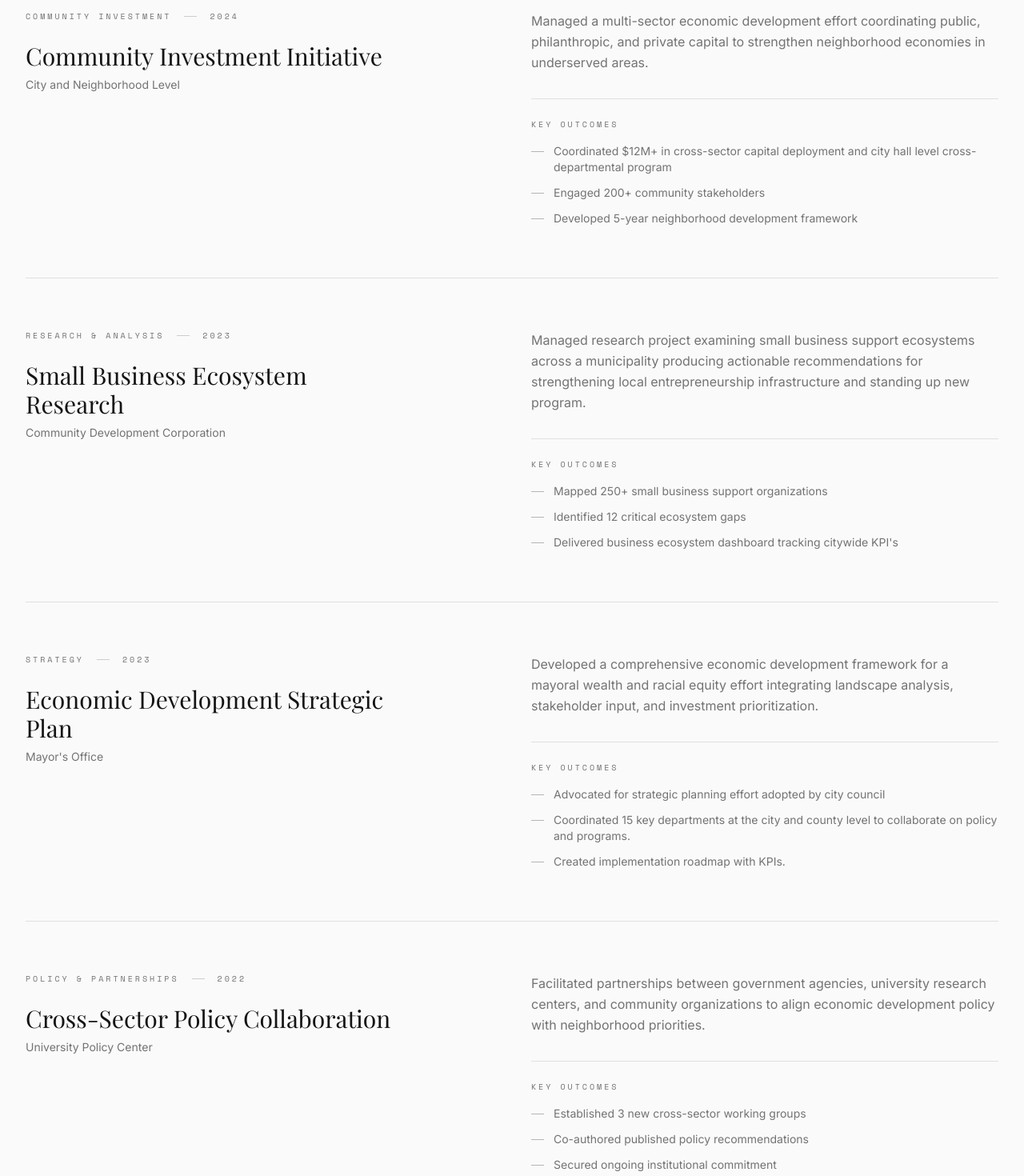
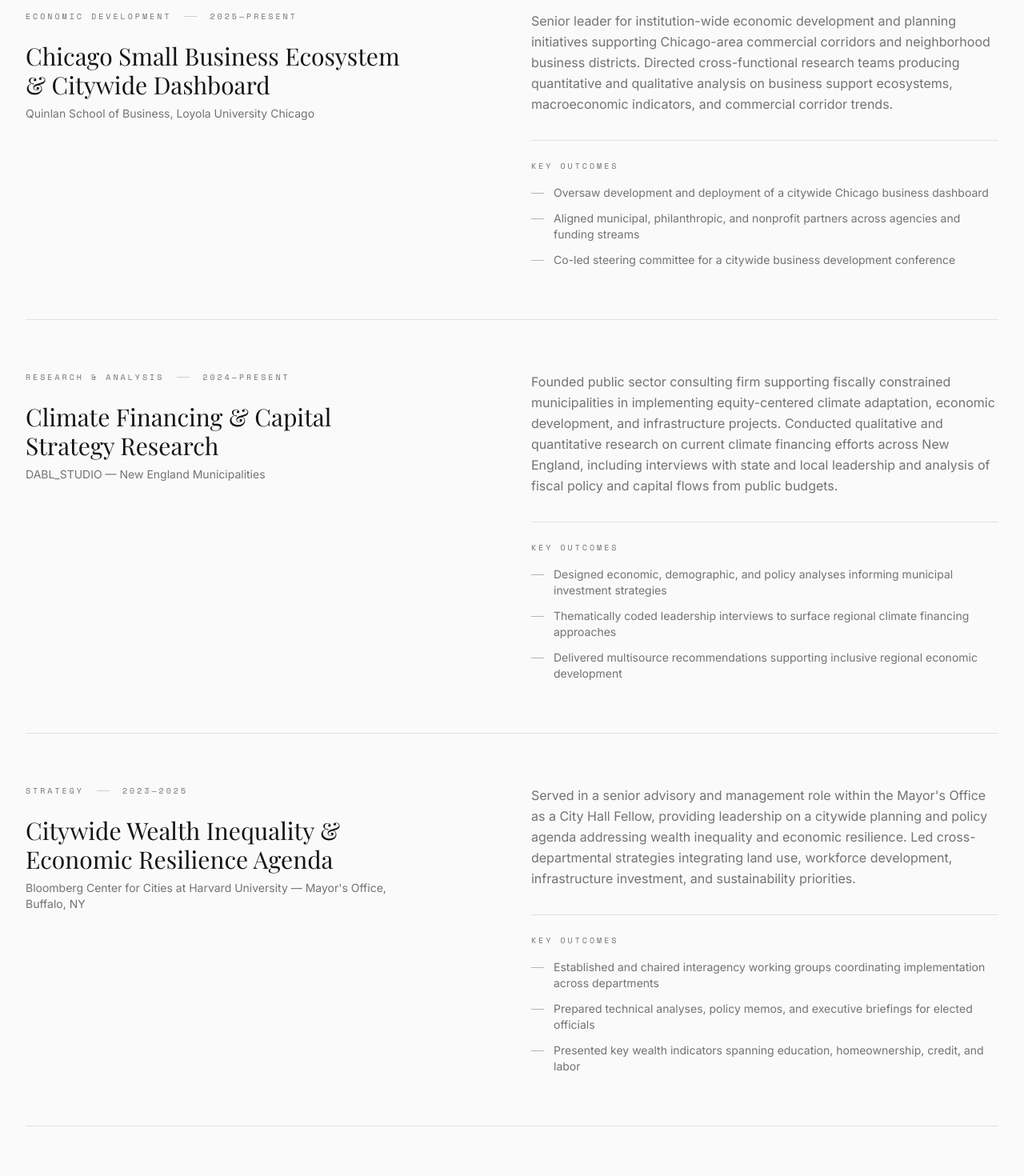
Before and after one commit to michaeljohnson8971/template, a React (Vite) app: page /work in a window 1280 px wide. Shown: the part 680-2150 px from the top of the page at 80% size. Built offline with nearby package versions, Linux system fonts and the light colour scheme; the HTML template or start-up script is replaced by a standard one; a web font is replaced by a local one.

Commit message:
Changes
Co-authored-by: michaeljohnson8971 <12179200+michaeljohnson8971@users.noreply.github.com>

```diff
--- a/src/pages/SelectedWork.tsx
+++ b/src/pages/SelectedWork.tsx
@@ -4,59 +4,73 @@ import { ArrowRight } from "lucide-react";
 
 const projects = [
   {
-    slug: "community-investment-initiative",
-    title: "Community Investment Initiative",
-    client: "City and Neighborhood Level",
-    year: "2024",
-    category: "Community Investment",
+    slug: "small-business-ecosystem-dashboard",
+    title: "Chicago Small Business Ecosystem & Citywide Dashboard",
+    client: "Quinlan School of Business, Loyola University Chicago",
+    year: "2025—Present",
+    category: "Economic Development",
     description:
-      "Managed a multi-sector economic development effort coordinating public, philanthropic, and private capital to strengthen neighborhood economies in underserved areas.",
+      "Senior leader for institution-wide economic development and planning initiatives supporting Chicago-area commercial corridors and neighborhood business districts. Directed cross-functional research teams producing quantitative and qualitative analysis on business support ecosystems, macroeconomic indicators, and commercial corridor trends.",
     outcomes: [
-      "Coordinated $12M+ in cross-sector capital deployment and city hall level cross-departmental program",
-      "Engaged 200+ community stakeholders",
-      "Developed 5-year neighborhood development framework",
+      "Oversaw development and deployment of a citywide Chicago business dashboard",
+      "Aligned municipal, philanthropic, and nonprofit partners across agencies and funding streams",
+      "Co-led steering committee for a citywide business development conference",
     ],
   },
   {
-    slug: "small-business-ecosystem-research",
-    title: "Small Business Ecosystem Research",
-    client: "Community Development Corporation",
-    year: "2023",
+    slug: "climate-financing-new-england",
+    title: "Climate Financing & Capital Strategy Research",
+    client: "DABL_STUDIO — New England Municipalities",
+    year: "2024—Present",
     category: "Research & Analysis",
     description:
-      "Managed research project examining small business support ecosystems across a municipality producing actionable recommendations for strengthening local entrepreneurship infrastructure and standing up new program.",
+      "Founded public sector consulting firm supporting fiscally constrained municipalities in implementing equity-centered climate adaptation, economic development, and infrastructure projects. Conducted qualitative and quantitative research on current climate financing efforts across New England, including interviews with state and local leadership and analysis of fiscal policy and capital flows from public budgets.",
     outcomes: [
-      "Mapped 250+ small business support organizations",
-      "Identified 12 critical ecosystem gaps",
-      "Delivered business ecosystem dashboard tracking citywide KPI's",
+      "Designed economic, demographic, and policy analyses informing municipal investment strategies",
+      "Thematically coded leadership interviews to surface regional climate financing approaches",
+      "Delivered multisource recommendations supporting inclusive regional economic development",
     ],
   },
   {
-    slug: "economic-development-strategic-plan",
-    title: "Economic Development Strategic Plan",
-    client: "Mayor's Office ",
-    year: "2023",
+    slug: "buffalo-wealth-inequality-strategy",
+    title: "Citywide Wealth Inequality & Economic Resilience Agenda",
+    client: "Bloomberg Center for Cities at Harvard University — Mayor's Office, Buffalo, NY",
+    year: "2023—2025",
     category: "Strategy",
     description:
-      "Developed a comprehensive economic development framework for a mayoral wealth and racial equity effort integrating landscape analysis, stakeholder input, and investment prioritization.",
+      "Served in a senior advisory and management role within the Mayor's Office as a City Hall Fellow, providing leadership on a citywide planning and policy agenda addressing wealth inequality and economic resilience. Led cross-departmental strategies integrating land use, workforce development, infrastructure investment, and sustainability priorities.",
     outcomes: [
-      "\n\nAdvocated for strategic planning effort adopted by city council",
-      "Coordinated 15 key departments at the city and county level to collaborate on policy and programs.",
-      "Created implementation roadmap with KPIs.",
+      "Established and chaired interagency working groups coordinating implementation across departments",
+      "Prepared technical analyses, policy memos, and executive briefings for elected officials",
+      "Presented key wealth indicators spanning education, homeownership, credit, and labor",
     ],
   },
   {
-    slug: "cross-sector-policy-collaboration",
-    title: "Cross-Sector Policy Collaboration",
-    client: "University Policy Center",
-    year: "2022",
+    slug: "just-transition-policy-analysis",
+    title: "Just Transition & Green Industrial Policy Analysis",
+    client: "PolicyLink",
+    year: "2021—2022",
     category: "Policy & Partnerships",
     description:
-      "Facilitated partnerships between government agencies, university research centers, and community organizations to align economic development policy with neighborhood priorities.",
+      "Conducted a national landscape analysis of labor and economic policies related to energy transition as an independent policy consultant, compiling case studies of firms leading on just transition and green industrial policy.",
     outcomes: [
-      "Established 3 new cross-sector working groups",
-      "Co-authored published policy recommendations",
-      "Secured ongoing institutional commitment",
+      "Delivered a concise policy report informing strategic priorities of a new portfolio",
+      "Aggregated and analyzed policy and labor data to identify partnership opportunities",
+      "Produced recommendations for new strategies engaging labor and civic organizations",
+    ],
+  },
+  {
+    slug: "englewood-neighborhood-investment-plan",
+    title: "Five-Year Neighborhood Investment & Land Use Plan",
+    client: "Teamwork Englewood — Chicago, IL",
+    year: "2019—2021",
+    category: "Community Investment",
+    description:
+      "Held overall management responsibility for neighborhood-scale planning and community development initiatives funded through public and philanthropic sources, directing a $1.5M portfolio with oversight of budgeting, compliance, and reporting.",
+    outcomes: [
+      "Led update of a five-year neighborhood investment and land use plan",
+      "Managed partnerships across municipal agencies, consultants, and community stakeholders",
+      "Designed internal governance and change-management systems strengthening coalition effectiveness",
     ],
   },
 ];
```
